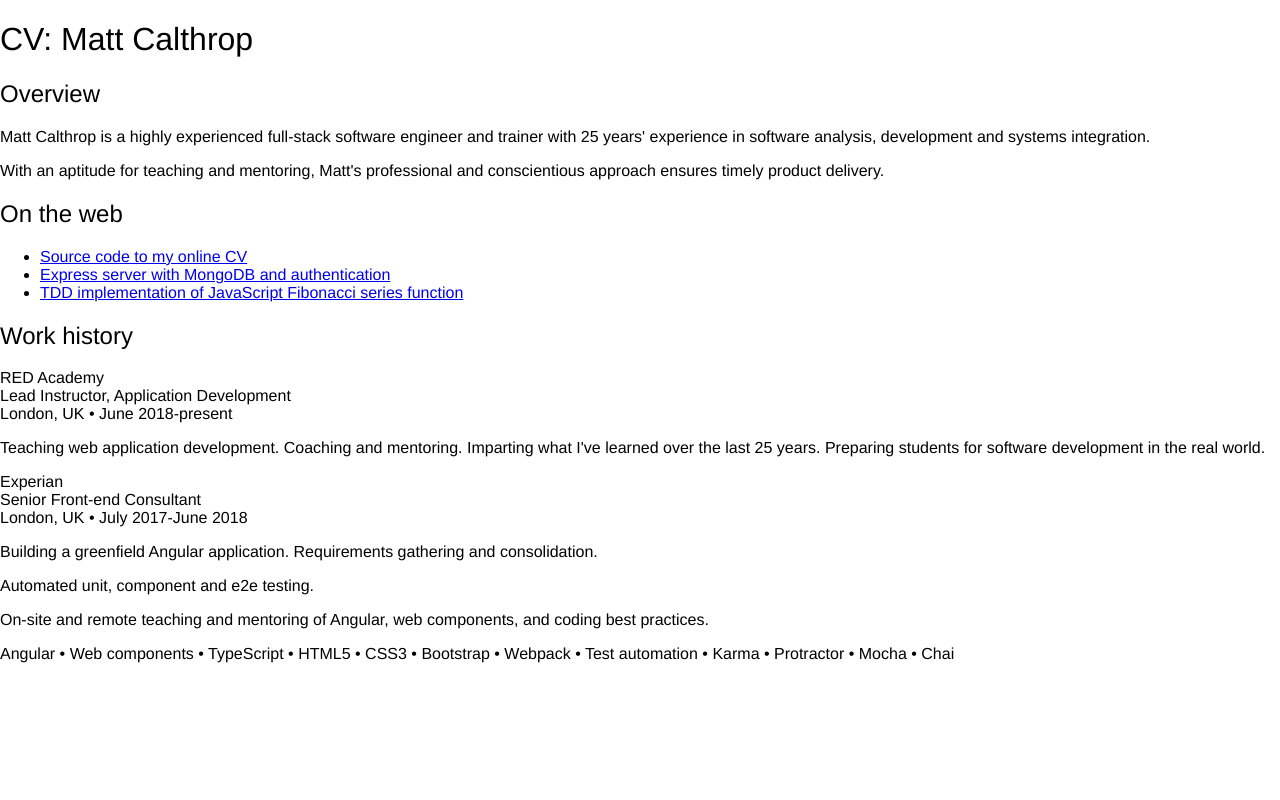
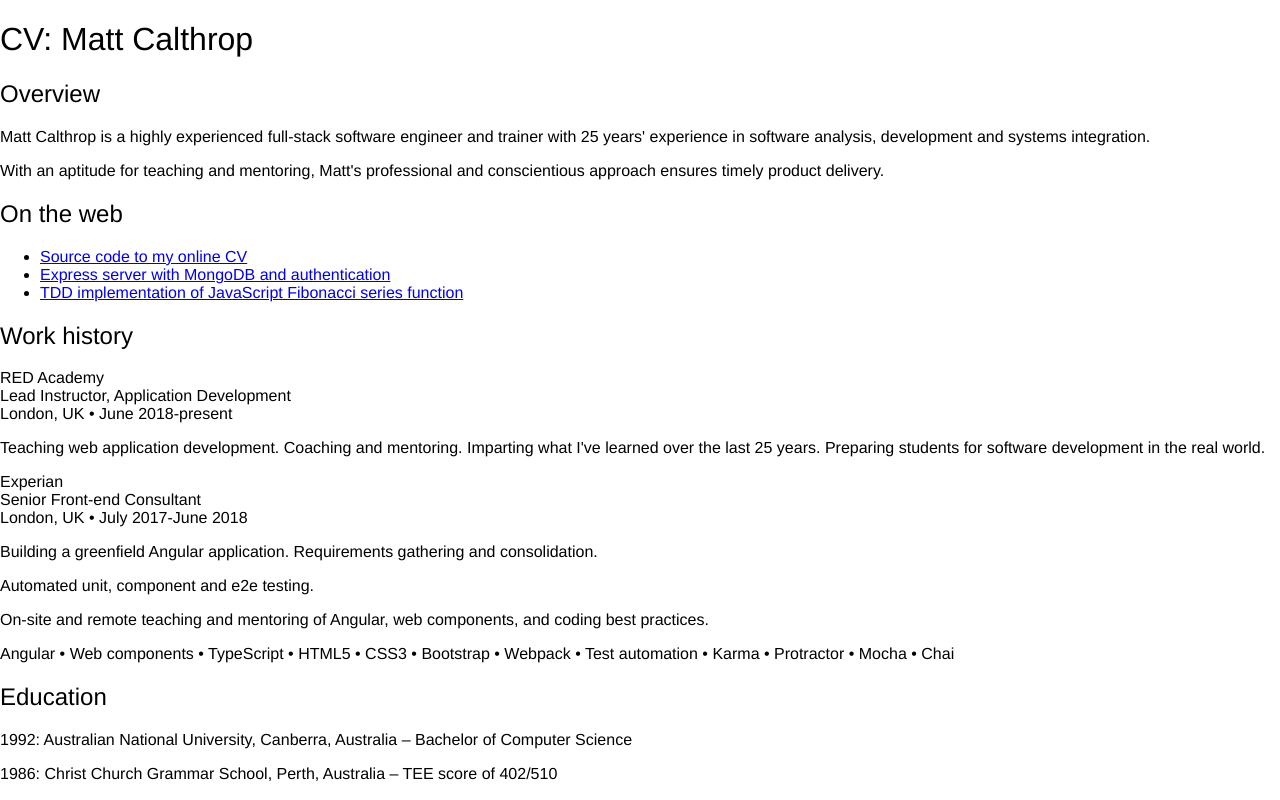
Before and after one commit to mcalthrop/cv-react, a React (Create React App) app: page / in a window 1280 px wide. Built offline with nearby package versions, Linux system fonts and the light colour scheme.

Commit message:
Add Education component

```diff
--- /dev/null
+++ b/src/components/education/Education.js
@@ -0,0 +1,13 @@
+import React from 'react';
+
+export const Education = () => {
+    return (
+        <section>
+            <h2>Education</h2>
+            <section>
+                <p>1992: Australian National University, Canberra, Australia – Bachelor of Computer Science</p>
+                <p>1986: Christ Church Grammar School, Perth, Australia – TEE score of 402/510</p>
+            </section>
+        </section>
+    );
+};
--- /dev/null
+++ b/src/components/education/index.js
@@ -0,0 +1,3 @@
+import { Education } from './Education';
+
+export { Education };
--- a/src/components/index.js
+++ b/src/components/index.js
@@ -1,5 +1,6 @@
+import { Education } from './education';
 import { OnTheWeb } from './on-the-web';
 import { Overview } from './overview';
 import { WorkHistory } from './work-history';
 
-export { OnTheWeb, Overview, WorkHistory };
+export { Education, OnTheWeb, Overview, WorkHistory };
--- a/src/containers/cv/CvContainer.js
+++ b/src/containers/cv/CvContainer.js
@@ -1,5 +1,5 @@
 import React, { Component } from 'react';
-import { Overview, OnTheWeb, WorkHistory } from '../../components';
+import { Education, Overview, OnTheWeb, WorkHistory } from '../../components';
 
 export class CvContainer extends Component {
     render() {
@@ -9,6 +9,7 @@ export class CvContainer extends Component {
                 <Overview></Overview>
                 <OnTheWeb></OnTheWeb>
                 <WorkHistory></WorkHistory>
+                <Education></Education>
             </header>
         );
     }
```
